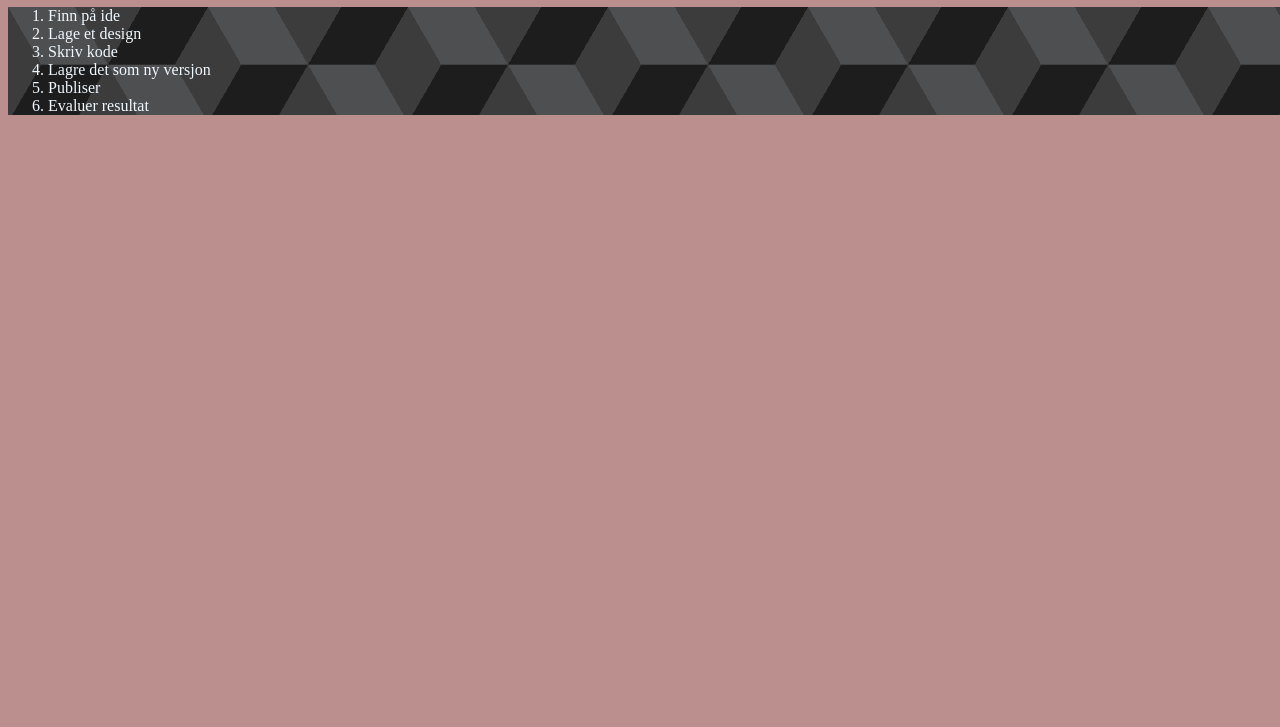
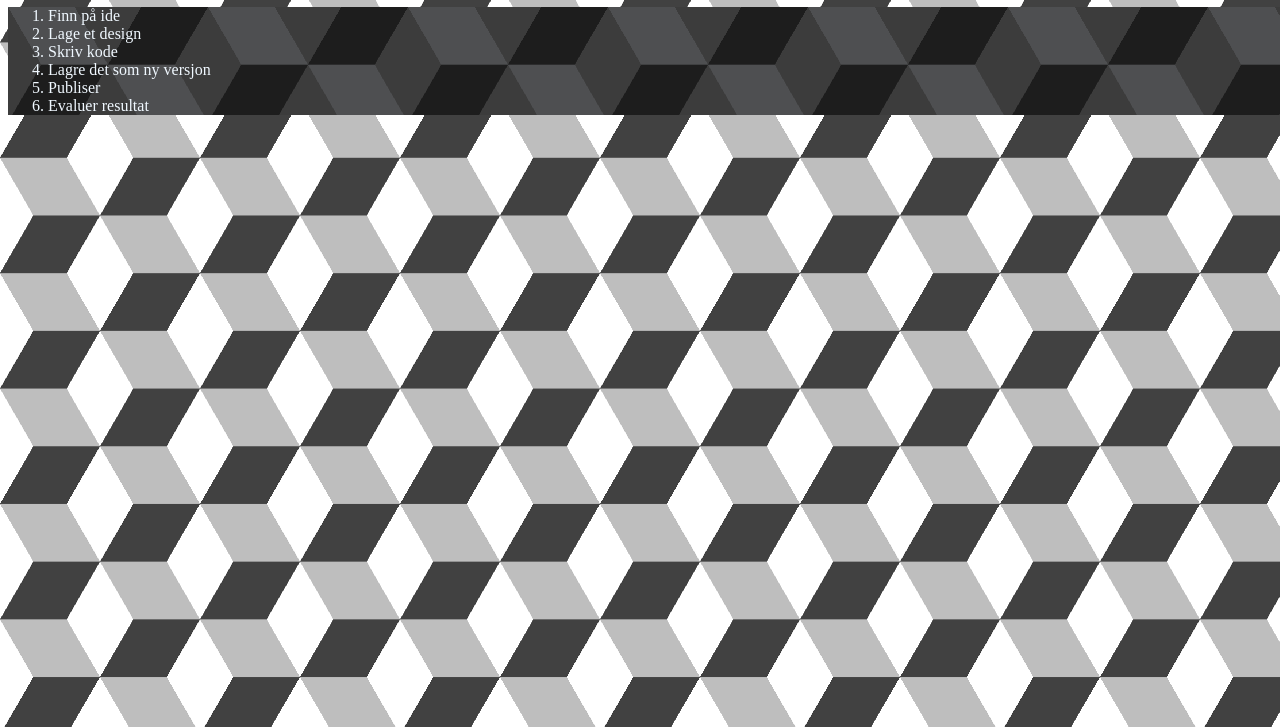
Before and after one commit to CC3636-IV/Basic-intro-day-2, a website: page index.html in a window 1280 px wide. Shown: the part 73-800 px from the top of the page. Drawn offline with Linux system fonts and the light colour scheme.

Commit message:
Added pattern on body

```diff
--- a/styles.css
+++ b/styles.css
@@ -1,6 +1,27 @@
+/* From Uiverse.io by Juanes200122 */
 body {
-  background-color: rosybrown;
+  width: 100%;
+  height: 100%;
+  --s: 200px; /* control the size */
+  --c1: #414141;
+  --c2: #bebebe;
+  --c3: #ffffff;
+
+  background: repeating-conic-gradient(
+        from 30deg,
+        #0000 0 120deg,
+        var(--c3) 0 180deg
+      )
+      calc(0.5 * var(--s)) calc(0.5 * var(--s) * 0.577),
+    repeating-conic-gradient(
+      from 30deg,
+      var(--c1) 0 60deg,
+      var(--c2) 0 120deg,
+      var(--c3) 0 180deg
+    );
+  background-size: var(--s) calc(var(--s) * 0.577);
 }
+
 
 ol {
   width: 100%;
```
